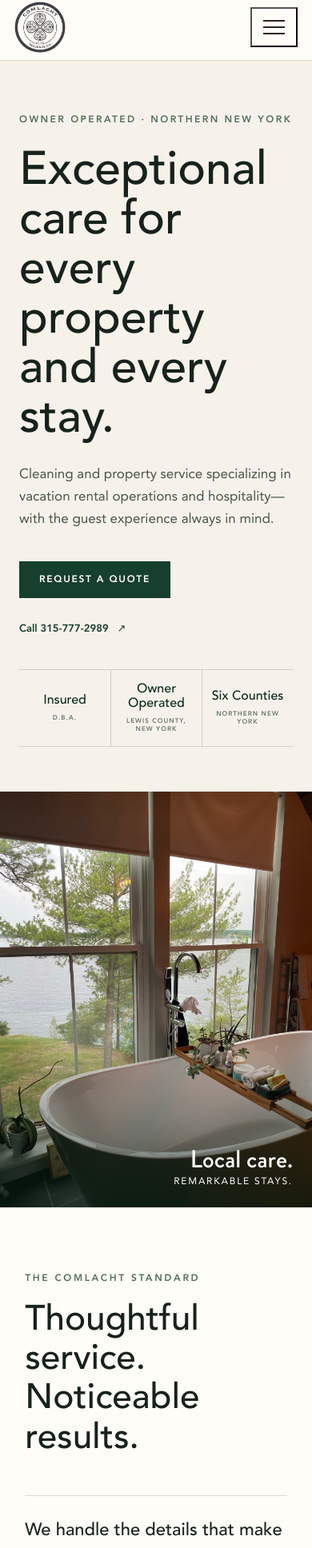
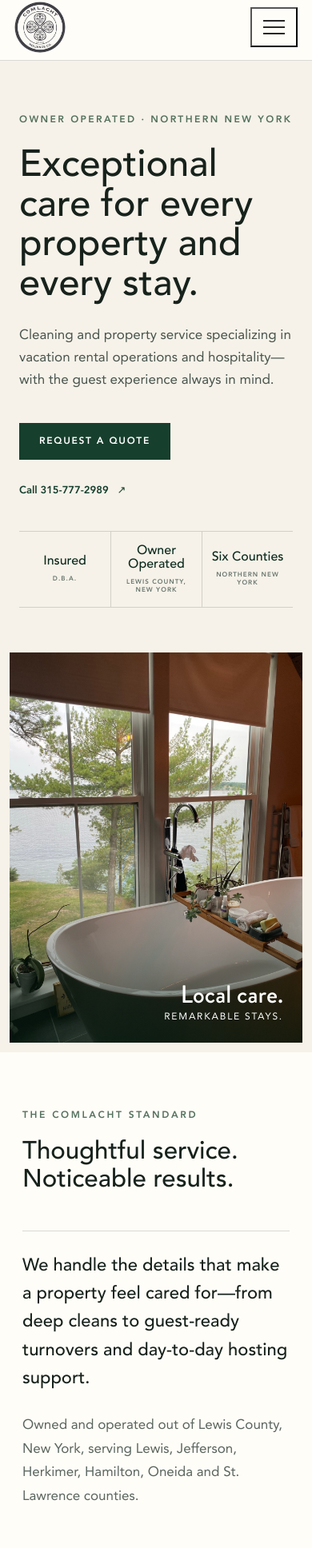
Before and after one commit to chrismuha/comlacht, a Vue app: page /#/ in a window 390 px wide. Shown: the part 38-1974 px from the top of the page at 80% size. Built offline with nearby package versions, Linux system fonts and the light colour scheme.

Commit message:
Fix responsive homepage layout

```diff
--- a/src/Views/HomeView.vue
+++ b/src/Views/HomeView.vue
@@ -53,7 +53,7 @@ function submitForm(event) {
       </section>
 
       <section class="about">
-        <div class="about-heading"><p class="small-title">THE COMLACHT STANDARD</p><h2>Thoughtful service.<br />Noticeable results.</h2></div>
+        <div class="about-heading"><p class="small-title">THE COMLACHT STANDARD</p><h2><span>Thoughtful service.</span><span>Noticeable results.</span></h2></div>
         <div class="about-copy"><p class="lead">We handle the details that make a property feel cared for—from deep cleans to guest-ready turnovers and day-to-day hosting support.</p><p>Owned and operated out of Lewis County, New York, serving Lewis, Jefferson, Herkimer, Hamilton, Oneida and St. Lawrence counties.</p></div>
       </section>
 
--- a/src/assets/main.css
+++ b/src/assets/main.css
@@ -276,7 +276,7 @@ body { background: var(--cream); }
 
 .site-header { min-height: 0; padding: 0; display: block; position: sticky; top: 0; background: rgba(255,253,248,.97); border: 0; border-bottom: 1px solid var(--line); backdrop-filter: blur(18px); }
 .header-utility { min-height: 34px; padding: 7px clamp(24px, 5vw, 76px); display: flex; align-items: center; justify-content: space-between; gap: 30px; background: var(--forest-deep); color: #dce8dd; }
-.header-utility p { margin: 0; font-size: 9px; font-weight: 700; letter-spacing: .13em; text-transform: uppercase; }
+.header-utility p { margin: 0; font-size: 9px; font-weight: 700; letter-spacing: .13em; text-transform: uppercase; white-space: nowrap; }
 .header-utility div { display: flex; gap: 25px; }
 .header-utility a { color: white; font-size: 10px; font-weight: 700; letter-spacing: .08em; text-decoration: none; }
 .header-main { min-height: 94px; padding: 12px clamp(24px, 5vw, 76px); display: flex; align-items: center; gap: 36px; }
@@ -291,11 +291,11 @@ body { background: var(--cream); }
 .site-header nav .nav-contact { padding: 14px 19px; background: var(--forest); color: white; }
 .nav-contact span { margin-left: 8px; font-size: 15px; }
 
-.intro { min-height: min(760px, calc(100vh - 96px)); padding: 0; display: grid; grid-template-columns: minmax(0, .95fr) minmax(440px, 1.05fr); border: 0; text-align: left; background: var(--cream); }
-.intro-copy { padding: clamp(70px, 9vw, 138px) clamp(36px, 7vw, 110px); display: flex; flex-direction: column; justify-content: center; }
+.intro { min-height: min(760px, calc(100vh - 96px)); padding: 0; display: grid; grid-template-columns: minmax(0, 1.15fr) minmax(380px, .85fr); border: 0; text-align: left; background: var(--cream); }
+.intro-copy { min-width: 0; padding: clamp(65px, 7vw, 110px) clamp(30px, 5vw, 80px); display: flex; flex-direction: column; justify-content: center; }
 .eyebrow { margin: 0 0 28px; color: #54715e; font: 800 12px/1 Avenir, sans-serif; letter-spacing: .2em; text-transform: uppercase; }
-.intro h1 { max-width: 740px; margin: 0; font: 500 clamp(54px, 6.4vw, 98px)/.92 'Brandon Grot', Avenir, sans-serif; letter-spacing: -.025em; }
-.intro-lead { max-width: 600px; margin: 32px 0 0; color: #48544c; font-size: clamp(17px, 1.5vw, 21px); line-height: 1.65; }
+.intro h1 { max-width: 820px; margin: 0; font: 500 clamp(44px, 4.6vw, 70px)/.98 'Brandon Grot', Avenir, sans-serif; letter-spacing: -.025em; }
+.intro-lead { max-width: 720px; margin: 32px 0 0; color: #48544c; font-size: clamp(17px, 1.4vw, 20px); line-height: 1.65; }
 .intro-actions { margin-top: 38px; display: flex; align-items: center; gap: 30px; flex-wrap: wrap; }
 .text-link { color: var(--forest); font-size: 13px; font-weight: 800; text-decoration: none; }
 .text-link span { margin-left: 7px; }
@@ -303,7 +303,7 @@ body { background: var(--cream); }
 .intro-trust span { min-height: 84px; padding: 16px 14px; display: grid; place-items: center; align-content: center; gap: 7px; color: #3f5146; font-size: 9px; font-weight: 800; letter-spacing: .12em; text-align: center; }
 .intro-trust span + span { border-left: 1px solid var(--line); }
 .intro-trust b { color: var(--forest); font: 500 24px/1 'Brandon Grot', Avenir, sans-serif; letter-spacing: 0; }
-.intro-visual { min-height: 660px; position: relative; overflow: hidden; }
+.intro-visual { min-width: 0; min-height: 660px; margin: 12px 12px 12px 0; position: relative; overflow: hidden; }
 .intro-visual::after { content: ''; position: absolute; inset: 0; background: linear-gradient(180deg, transparent 58%, rgba(8,31,21,.64)); }
 .intro-visual > img { width: 100%; height: 100%; object-fit: cover; display: block; transition: transform 1.2s ease; }
 .intro:hover .intro-visual > img { transform: scale(1.018); }
@@ -311,18 +311,20 @@ body { background: var(--cream); }
 .intro-note strong { font: 500 31px/1.1 'Brandon Grot', Avenir, sans-serif; }
 .intro-note span { margin-top: 4px; font-size: 12px; letter-spacing: .15em; text-transform: uppercase; }
 
-.about { padding: clamp(80px, 10vw, 150px) clamp(28px, 8vw, 124px); display: grid; grid-template-columns: .9fr 1.1fr; gap: clamp(50px, 9vw, 140px); text-align: left; background: var(--paper); }
-.about h2 { margin: 18px 0 0; font: 500 clamp(44px, 5vw, 72px)/.98 'Brandon Grot', Avenir, sans-serif; letter-spacing: -.02em; }
-.about-copy { padding-top: 26px; border-top: 1px solid var(--line); }
+.about { padding: clamp(70px, 8vw, 115px) clamp(28px, 7vw, 105px); display: grid; grid-template-columns: minmax(0, 1fr); gap: clamp(36px, 4vw, 60px); text-align: left; background: var(--paper); }
+.about-heading { min-width: 0; }
+.about h2 { max-width: 100%; margin: 18px 0 0; font: 500 clamp(28px, 4.3vw, 62px)/1 'Brandon Grot', Avenir, sans-serif; letter-spacing: -.02em; }
+.about h2 span { display: block; }
+.about-copy { width: min(100%, 980px); padding-top: 26px; border-top: 1px solid var(--line); }
 .about .lead { margin: 0 0 26px; font: 500 clamp(22px, 2.4vw, 32px)/1.35 'Brandon Grot', Avenir, sans-serif; }
-.about-copy > p:last-child { max-width: 600px; margin: 0; color: #59645d; line-height: 1.75; }
+.about-copy > p:last-child { max-width: 720px; margin: 0; color: #59645d; line-height: 1.75; }
 
 .service-showcase { padding-top: clamp(85px, 9vw, 135px); display: block; background: var(--forest-deep); color: white; }
 .showcase-heading { max-width: 1000px; margin: 0 auto clamp(55px, 7vw, 90px); padding: 0 25px; text-align: center; }
 .showcase-heading .small-title { color: #b4c8b0; }
-.showcase-heading h2 { margin: 18px 0 24px; font: 500 clamp(52px, 7vw, 96px)/.92 'Brandon Grot', Avenir, sans-serif; letter-spacing: -.025em; }
+.showcase-heading h2 { margin: 18px 0 24px; font: 500 clamp(40px, 5vw, 70px)/.98 'Brandon Grot', Avenir, sans-serif; letter-spacing: -.025em; }
 .showcase-heading > p:last-child { max-width: 720px; margin: 0 auto; color: #d1ddd2; font-size: clamp(18px, 1.6vw, 22px); line-height: 1.65; }
-.showcase-image { min-height: clamp(480px, 55vw, 760px); position: relative; overflow: hidden; }
+.showcase-image { height: clamp(300px, 32vw, 480px); min-height: 0; position: relative; overflow: hidden; }
 .showcase-image img { width: 100%; height: 100%; display: block; object-fit: cover; }
 .showcase-image::after { content: ''; position: absolute; inset: 0; background: linear-gradient(180deg, transparent 65%, rgba(12,42,29,.7)); }
 .showcase-image > span { position: absolute; z-index: 1; bottom: 34px; left: 40px; font: 500 28px 'Brandon Grot', Avenir, sans-serif; }
@@ -359,16 +361,17 @@ body { background: var(--cream); }
 .stay-copy { max-width: 860px; padding: clamp(50px, 7vw, 90px); background: rgba(255,253,248,.94); box-shadow: none; }
 .stay-copy h2 { font-size: clamp(44px, 6vw, 76px); text-transform: none; }
 
-.contact { padding: clamp(80px, 10vw, 145px) clamp(25px, 10vw, 160px); display: grid; grid-template-columns: .7fr 1.3fr; gap: clamp(55px, 9vw, 140px); background: var(--sage); }
+.contact { padding: clamp(55px, 6vw, 85px) clamp(25px, 8vw, 120px); display: grid; grid-template-columns: minmax(260px, .8fr) minmax(0, 1.2fr); align-items: start; gap: clamp(35px, 5vw, 75px); background: var(--sage); }
 .contact-heading { text-align: left; }
-.contact-heading h2 { margin: 10px 0 28px; font-size: clamp(45px, 5vw, 70px); line-height: 1; }
+.contact-heading h2 { max-width: 520px; margin: 10px 0 28px; font-size: clamp(36px, 4vw, 56px); line-height: 1.05; }
 .contact-heading a { color: var(--forest); font-size: 28px; }
-.contact form { gap: 24px 30px; }
+.contact form { max-width: 760px; padding: clamp(22px, 3vw, 34px); gap: 16px 24px; background: rgba(255,253,248,.65); border: 1px solid var(--line); }
+.contact label { gap: 6px; font-size: 15px; }
 .contact input, .contact select, .contact textarea { background: transparent; border-bottom-color: #77877b; }
-.contact input, .contact select, .contact textarea { min-height: 58px; padding: 14px 6px; font-size: 18px; line-height: 1.45; }
-.contact textarea { min-height: 145px; }
+.contact input, .contact select, .contact textarea { min-height: 44px; padding: 8px 4px; font-size: 16px; line-height: 1.4; }
+.contact textarea { min-height: 96px; }
 .contact select { cursor: pointer; }
-.contact form button { width: 150px; height: 54px; border-radius: 0; background: var(--forest); color: white; font-size: 15px; font-weight: 800; letter-spacing: .08em; }
+.contact form button { width: 140px; height: 46px; border-radius: 0; background: var(--forest); color: white; font-size: 14px; font-weight: 800; letter-spacing: .08em; }
 
 footer { min-height: 650px; padding: clamp(80px, 10vw, 150px) 25px; position: relative; display: grid; place-items: center; overflow: hidden; background: linear-gradient(135deg, #071d14 0%, #0d3323 48%, #174b34 100%); color: white; border: 0; text-align: center; isolation: isolate; }
 footer::before { content: ''; position: absolute; z-index: -1; inset: 0; opacity: .32; background: repeating-linear-gradient(115deg, transparent 0 90px, rgba(255,255,255,.055) 90px 91px); }
@@ -376,7 +379,7 @@ footer::after { content: ''; width: min(72vw, 1050px); height: 1px; position: ab
 .footer-content { width: min(820px, 100%); display: flex; flex-direction: column; align-items: center; }
 .footer-content > img { width: 130px; height: 95px; padding: 8px; object-fit: contain; background: rgba(255,255,255,.9); mix-blend-mode: normal; }
 .footer-kicker { margin: 28px 0 18px; color: #c5d7c5; font-size: 12px; font-weight: 800; letter-spacing: .22em; }
-.footer-content h2 { margin: 0; font: 500 clamp(48px, 7vw, 88px)/.94 'Brandon Grot', Avenir, sans-serif; letter-spacing: -.025em; }
+.footer-content h2 { margin: 0; font: 500 clamp(38px, 4.8vw, 66px)/1 'Brandon Grot', Avenir, sans-serif; letter-spacing: -.025em; }
 .footer-contact { margin-top: 42px; display: flex; justify-content: center; gap: 14px; flex-wrap: wrap; }
 .footer-contact a { min-width: 210px; padding: 17px 24px; border: 1px solid white; color: white; font-size: 16px; font-weight: 800; text-decoration: none; }
 .footer-contact a:first-child { background: white; color: var(--forest-deep); }
@@ -420,14 +423,22 @@ footer::after { content: ''; width: min(72vw, 1050px); height: 1px; position: ab
 .stay-hero-content > p:not(.small-title) { margin-inline: 0; text-shadow: none; }
 .stay-hero-link { align-self: flex-start; border-radius: 0; box-shadow: none; }
 
+@media (max-width: 1100px) {
+  .menu-button { display: block; }
+  .site-header nav { display: none; position: absolute; inset: 128px 0 auto; padding: 18px 22px 26px; background: var(--paper); box-shadow: 0 8px 14px #0002; flex-direction: column; align-items: stretch; gap: 0; }
+  .site-header nav.open { display: flex; }
+  .site-header nav a { padding: 15px 6px; border-bottom: 1px solid var(--line); font-size: 11px; white-space: normal; }
+  .site-header nav .nav-contact { margin-top: 10px; padding: 15px; text-align: center; }
+}
+
 @media (max-width: 980px) {
-  .header-utility p { max-width: 390px; }
+  .header-utility p { max-width: none; }
   .brand span { display: none; }
   .site-header nav { gap: 16px; }
   .site-header nav a { font-size: 9px; }
-  .intro { grid-template-columns: 1fr 1fr; }
-  .intro-copy { padding-inline: 40px; }
-  .intro h1 { font-size: clamp(52px, 7vw, 70px); }
+  .intro { grid-template-columns: 1.1fr .9fr; }
+  .intro-copy { padding-inline: 32px; }
+  .intro h1 { font-size: clamp(44px, 5.5vw, 60px); }
   .showcase-links { grid-template-columns: repeat(2, 1fr); }
 }
 
@@ -443,15 +454,15 @@ footer::after { content: ''; width: min(72vw, 1050px); height: 1px; position: ab
   .site-header nav .nav-contact { margin-top: 10px; padding: 15px; text-align: center; }
   .intro { display: flex; flex-direction: column; }
   .intro-copy { padding: 68px 24px 56px; }
-  .intro h1 { font-size: clamp(50px, 15vw, 69px); }
+  .intro h1 { font-size: clamp(42px, 12vw, 56px); }
   .intro-lead { margin-top: 24px; }
   .intro-trust { margin-top: 42px; }
   .intro-trust span { min-height: 76px; padding-inline: 7px; font-size: 8px; }
   .intro-trust b { font-size: 21px; }
-  .intro-visual { min-height: 480px; }
+  .intro-visual { min-height: 480px; margin: 0 12px 12px; }
   .intro-note { right: 24px; bottom: 25px; }
   .about { grid-template-columns: 1fr; gap: 45px; }
-  .showcase-image { min-height: 480px; }
+  .showcase-image { height: clamp(280px, 68vw, 380px); min-height: 0; }
   .showcase-links a { min-height: 270px; }
   .proof-grid { grid-template-columns: 1fr 1fr; }
   .services-grid { grid-template-columns: 1fr 1fr; }
@@ -469,6 +480,7 @@ footer::after { content: ''; width: min(72vw, 1050px); height: 1px; position: ab
 }
 
 @media (max-width: 480px) {
+  .about h2 { font-size: clamp(24px, 8vw, 36px); }
   .proof-grid { grid-template-columns: 1fr; }
   .intro-actions { align-items: flex-start; flex-direction: column; }
   .services-grid { grid-template-columns: 1fr; }
@@ -591,7 +603,7 @@ h1, h2, h3,
 }
 
 /* Wider reading measure and full carousel behavior */
-.about { grid-template-columns: minmax(320px, .72fr) minmax(0, 1.28fr); }
+.about { grid-template-columns: minmax(0, 1fr); }
 .about-copy, .about .lead, .about-copy > p:last-child { max-width: 820px; }
 .proof-grid { grid-template-columns: repeat(2, minmax(0, 1fr)); }
 .proof-grid article { min-height: 260px; padding: 46px clamp(32px, 5vw, 76px); display: flex; flex-direction: column; justify-content: center; }
```
